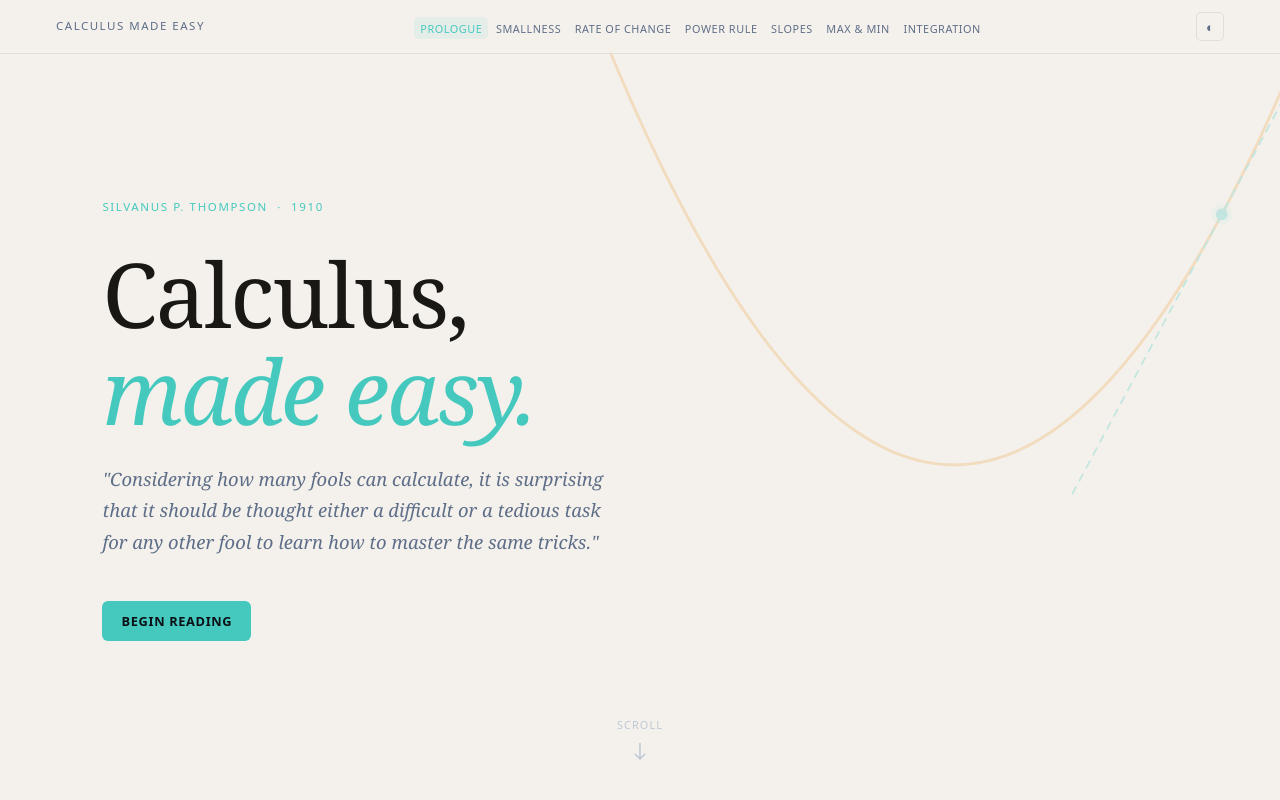
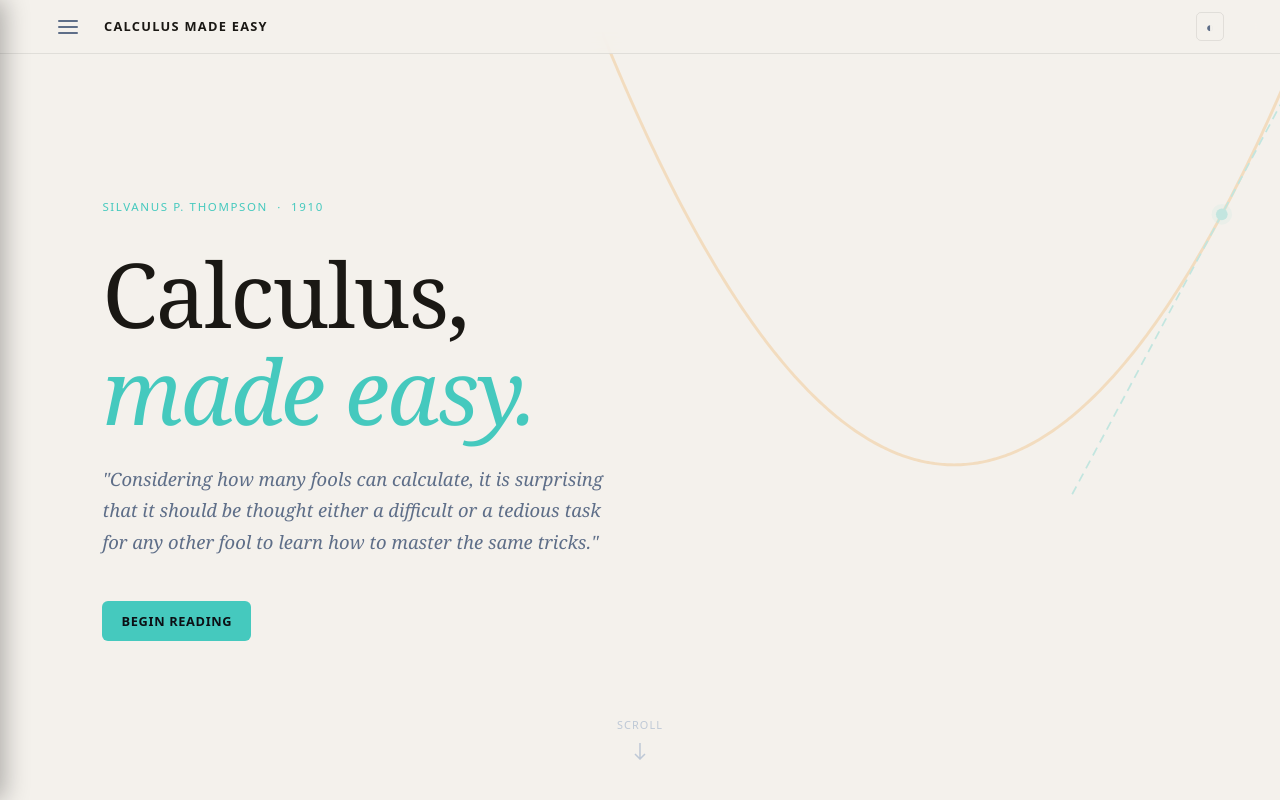
Before and after one commit to RakshithNM/calculus, a Vue app: page / in a window 1280 px wide. Shown: the top 800 px of the page. Built offline with nearby package versions, Linux system fonts and the light colour scheme.

Commit message:
Overhaul navigation with mobile-friendly slide-out menu

```diff
--- a/src/components/NavBar.vue
+++ b/src/components/NavBar.vue
@@ -1,13 +1,52 @@
 <template>
-  <nav class="nav">
-    <span class="nav__brand">Calculus Made Easy</span>
-    <ul class="nav__links">
-      <li v-for="link in links" :key="link.href">
-        <a :href="link.href" :class="{ active: activeId === link.id }">{{ link.label }}</a>
-      </li>
-    </ul>
-    <button class="nav__theme" @click="toggle" aria-label="Toggle theme">◐</button>
-  </nav>
+  <div>
+    <!-- The Top Navigation Bar -->
+    <nav class="nav">
+      <div class="nav__left">
+        <button class="nav__menu-btn" @click="toggleMenu" aria-label="Toggle Table of Contents">
+          <svg v-if="!menuOpen" width="24" height="24" viewBox="0 0 24 24" fill="none" stroke="currentColor" stroke-width="2" stroke-linecap="round" stroke-linejoin="round">
+            <line x1="3" y1="12" x2="21" y2="12"></line>
+            <line x1="3" y1="6" x2="21" y2="6"></line>
+            <line x1="3" y1="18" x2="21" y2="18"></line>
+          </svg>
+          <svg v-else width="24" height="24" viewBox="0 0 24 24" fill="none" stroke="currentColor" stroke-width="2" stroke-linecap="round" stroke-linejoin="round">
+            <line x1="18" y1="6" x2="6" y2="18"></line>
+            <line x1="6" y1="6" x2="18" y2="18"></line>
+          </svg>
+        </button>
+        <span class="nav__brand">Calculus Made Easy</span>
+      </div>
+
+      <button class="nav__theme" @click="toggle" aria-label="Toggle theme">◐</button>
+    </nav>
+
+    <!-- Slide-out Backdrop -->
+    <div
+      class="menu-backdrop"
+      :class="{ 'menu-backdrop--open': menuOpen }"
+      @click="closeMenu"
+    ></div>
+
+    <!-- Slide-out Menu Panel -->
+    <div class="menu-panel" :class="{ 'menu-panel--open': menuOpen }">
+      <div class="menu-header">
+        <h2 class="menu-title">Table of Contents</h2>
+      </div>
+      <ul class="menu-links">
+        <li v-for="link in links" :key="link.id">
+          <a
+            :href="link.href"
+            class="menu-link"
+            :class="{ 'menu-link--active': activeId === link.id }"
+            @click="closeMenu"
+          >
+            <span class="menu-link-num">{{ link.num }}</span>
+            <span class="menu-link-label">{{ link.label }}</span>
+          </a>
+        </li>
+      </ul>
+    </div>
+  </div>
 </template>
 
 <script setup lang="ts">
@@ -16,14 +55,35 @@ import { useTheme } from '@/composables/useTheme'
 
 const { toggle } = useTheme()
 
+const menuOpen = ref(false)
+const toggleMenu = () => { menuOpen.value = !menuOpen.value }
+const closeMenu = () => { menuOpen.value = false }
+
 const links = [
-  { href: '#hero',           id: 'hero',           label: 'Prologue' },
-  { href: '#smallness',      id: 'smallness',      label: 'Smallness' },
-  { href: '#rate-of-change', id: 'rate-of-change', label: 'Rate of Change' },
-  { href: '#power-rule',     id: 'power-rule',     label: 'Power Rule' },
-  { href: '#slopes',         id: 'slopes',         label: 'Slopes' },
-  { href: '#max-min',        id: 'max-min',         label: 'Max & Min' },
-  { href: '#integration',    id: 'integration',    label: 'Integration' },
+  { href: '#hero',           id: 'hero',           num: 'Prologue', label: 'Calculus Made Easy' },
+  { href: '#terrors',        id: 'terrors',        num: 'I', label: 'To Deliver You From The Preliminary Terrors' },
+  { href: '#smallness',      id: 'smallness',      num: 'II', label: 'On Different Degrees of Smallness' },
+  { href: '#rate-of-change', id: 'rate-of-change', num: 'III', label: 'How Fast Does It Grow?' },
+  { href: '#power-rule',     id: 'power-rule',     num: 'IV', label: 'The Simplest Cases: The Power Rule' },
+  { href: '#constants',      id: 'constants',      num: 'V', label: 'Next Stage. What to do with Constants' },
+  { href: '#product-rule',   id: 'product-rule',   num: 'VI', label: 'Sums, Differences, Products, and Quotients' },
+  { href: '#successive',     id: 'successive',     num: 'VII', label: 'Successive Differentiation' },
+  { href: '#time-varies',    id: 'time-varies',    num: 'VIII', label: 'When Time Varies' },
+  { href: '#useful-dodge',   id: 'useful-dodge',   num: 'IX', label: 'Introducing a Useful Dodge' },
+  { href: '#slopes',         id: 'slopes',         num: 'X', label: 'Geometrical Meaning of Differentiation' },
+  { href: '#max-min',        id: 'max-min',        num: 'XI', label: 'Maxima and Minima' },
+  { href: '#curvature',      id: 'curvature',      num: 'XII', label: 'Curvature of Curves' },
+  { href: '#other-dodges',   id: 'other-dodges',   num: 'XIII', label: 'Other Useful Dodges' },
+  { href: '#organic-growth', id: 'organic-growth', num: 'XIV', label: 'On True Compound Interest and the Law of Organic Growth' },
+  { href: '#die-away',       id: 'die-away',       num: 'XIV pt II', label: 'The Die-away Curve' },
+  { href: '#trig',           id: 'trig',           num: 'XV', label: 'How to Deal with Sines and Cosines' },
+  { href: '#partial',        id: 'partial',        num: 'XVI', label: 'Partial Differentiation' },
+  { href: '#integration',    id: 'integration',    num: 'XVII', label: 'Integration: Adding Up Little Bits' },
+  { href: '#reverse',        id: 'reverse',        num: 'XVIII', label: 'Integrating as the Reverse of Differentiating' },
+  { href: '#area',           id: 'area',           num: 'XIX', label: 'On Finding Areas by Integrating' },
+  { href: '#dodges',         id: 'dodges',         num: 'XX', label: 'Dodges, Pitfalls, and Triumphs' },
+  { href: '#solutions',      id: 'solutions',      num: 'XXI', label: 'Finding Some Solutions' },
+  { href: '#epilogue',       id: 'epilogue',       num: 'Epilogue', label: 'Epilogue and Apologue' },
 ]
 
 const activeId = ref('hero')
@@ -39,7 +99,7 @@ onMounted(() => {
     },
     { rootMargin: '-35% 0px -60% 0px' },
   )
-  document.querySelectorAll('section[id]').forEach((s) => observer!.observe(s))
+  document.querySelectorAll('section[id], header[id]').forEach((s) => observer!.observe(s))
 })
 
 onUnmounted(() => observer?.disconnect())
@@ -54,49 +114,43 @@ onUnmounted(() => observer?.disconnect())
   display: flex;
   align-items: center;
   justify-content: space-between;
-  padding: 0 clamp(1.25rem, 5vw, 3.5rem);
+  padding: 0 clamp(1rem, 5vw, 3.5rem);
   background: color-mix(in srgb, var(--bg) 82%, transparent);
   backdrop-filter: blur(14px);
   border-bottom: 1px solid var(--border);
 
+  &__left {
+    display: flex;
+    align-items: center;
+    gap: 1rem;
+  }
+
+  &__menu-btn {
+    background: transparent;
+    border: none;
+    color: var(--text-muted);
+    cursor: pointer;
+    display: flex;
+    align-items: center;
+    justify-content: center;
+    padding: 0.5rem;
+    margin-left: -0.5rem;
+    border-radius: 4px;
+    transition: color 0.2s, background 0.2s;
+
+    &:hover {
+      color: var(--text);
+      background: var(--surface-hi);
+    }
+  }
+
   &__brand {
     font-family: var(--ff-ui);
-    font-size: 0.72rem;
-    letter-spacing: 0.13em;
+    font-size: 0.8rem;
+    font-weight: 600;
+    letter-spacing: 0.1em;
     text-transform: uppercase;
-    color: var(--text-muted);
-  }
-
-  &__links {
-    display: flex;
-    gap: 0.1rem;
-    list-style: none;
-    flex-shrink: 1;
-    min-width: 0;
-    overflow: hidden;
-
-    @media (max-width: 960px) {
-      display: none;
-    }
-
-    a {
-      font-family: var(--ff-ui);
-      font-size: 0.68rem;
-      letter-spacing: 0.05em;
-      text-transform: uppercase;
-      color: var(--text-muted);
-      text-decoration: none;
-      padding: 0.35em 0.55em;
-      border-radius: 5px;
-      white-space: nowrap;
-      transition: color 0.2s, background 0.2s;
-
-      &:hover,
-      &.active {
-        color: var(--accent);
-        background: rgba(69, 201, 190, 0.09);
-      }
-    }
+    color: var(--text);
   }
 
   &__theme {
@@ -116,4 +170,99 @@ onUnmounted(() => observer?.disconnect())
     }
   }
 }
+
+/* Slide-out Menu styles */
+.menu-backdrop {
+  position: fixed;
+  top: 0; left: 0; right: 0; bottom: 0;
+  background: rgba(0,0,0,0.4);
+  backdrop-filter: blur(4px);
+  z-index: 200;
+  opacity: 0;
+  pointer-events: none;
+  transition: opacity 0.3s ease;
+
+  &--open {
+    opacity: 1;
+    pointer-events: auto;
+  }
+}
+
+.menu-panel {
+  position: fixed;
+  top: 0; left: 0; bottom: 0;
+  width: 85vw;
+  max-width: 380px;
+  background: var(--surface);
+  z-index: 210;
+  transform: translateX(-100%);
+  transition: transform 0.3s cubic-bezier(0.16, 1, 0.3, 1);
+  box-shadow: 4px 0 24px rgba(0,0,0,0.3);
+  display: flex;
+  flex-direction: column;
+
+  &--open {
+    transform: translateX(0);
+  }
+}
+
+.menu-header {
+  padding: 1.5rem;
+  border-bottom: 1px solid var(--border);
+  background: var(--bg);
+}
+
+.menu-title {
+  font-family: var(--ff-ui);
+  font-size: 0.9rem;
+  text-transform: uppercase;
+  letter-spacing: 0.1em;
+  color: var(--text-muted);
+}
+
+.menu-links {
+  flex: 1;
+  overflow-y: auto;
+  list-style: none;
+  padding: 1rem;
+  display: flex;
+  flex-direction: column;
+  gap: 0.25rem;
+}
+
+.menu-link {
+  display: flex;
+  align-items: baseline;
+  gap: 1rem;
+  padding: 0.75rem 1rem;
+  border-radius: 6px;
+  text-decoration: none;
+  transition: background 0.2s;
+
+  &:hover {
+    background: var(--surface-hi);
+  }
+
+  &--active {
+    background: color-mix(in srgb, var(--accent) 15%, transparent);
+
+    .menu-link-num { color: var(--accent); }
+    .menu-link-label { color: var(--text); font-weight: 500; }
+  }
+}
+
+.menu-link-num {
+  font-family: var(--ff-mono);
+  font-size: 0.75rem;
+  color: var(--text-muted);
+  width: 2.5rem;
+  flex-shrink: 0;
+}
+
+.menu-link-label {
+  font-family: var(--ff-prose);
+  font-size: 1rem;
+  color: var(--text-dim);
+  line-height: 1.3;
+}
 </style>
```
Also changed, not shown: src/components/chapters/ChapterEpilogue.vue (+5 -8 lines).
